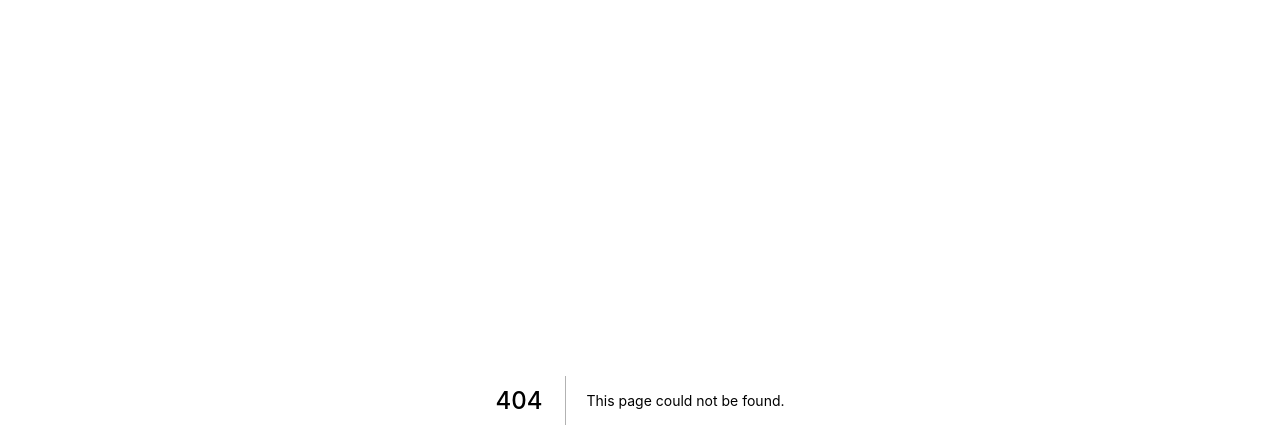
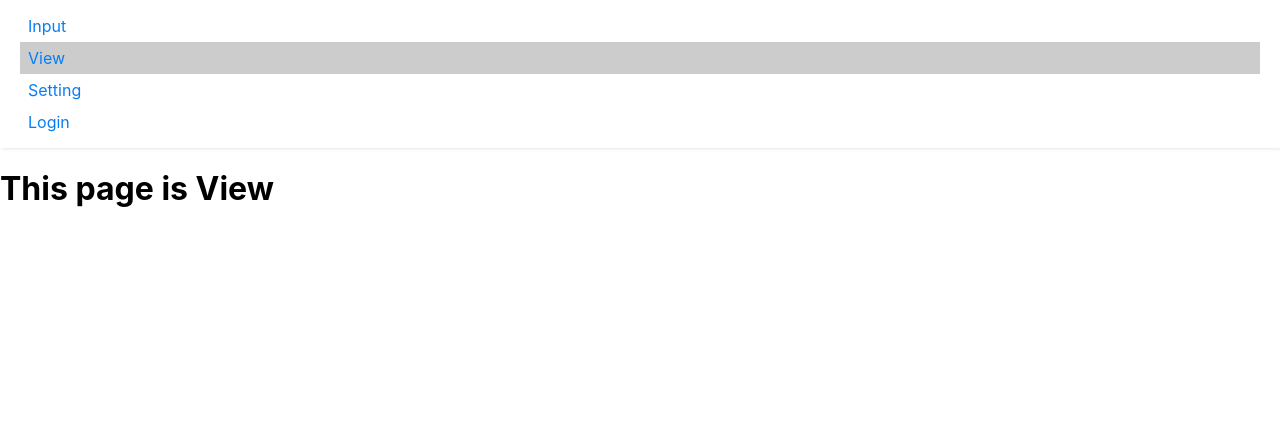
Before and after one commit to nouvelle/money-track, a Next.js app: page /view in a window 1280 px wide. Before the commit this address had no page. Shown: the top 448 px of the page. Built offline with nearby package versions, Linux system fonts and the light colour scheme.

Commit message:
added pages and nav bar

```diff
--- /dev/null
+++ b/components/header.js
@@ -0,0 +1,10 @@
+import Head from "next/head";
+
+const Header = () => (
+  <Head>
+    <title>Money Track</title>
+    <link rel="icon" href="/favicon.ico" />
+  </Head>
+);
+
+export default Header;
--- a/components/nav.js
+++ b/components/nav.js
@@ -1,27 +1,32 @@
-import React from 'react'
-import Link from 'next/link'
+import React from "react";
+import Link from "next/link";
 
 const links = [
-  { href: 'https://zeit.co/now', label: 'ZEIT' },
-  { href: 'https://github.com/zeit/next.js', label: 'GitHub' },
+  { href: "/", label: "Input" },
+  { href: "/view", label: "View" },
+  { href: "/setting", label: "Setting" },
+  { href: "/login", label: "Login" }
 ].map(link => {
-  link.key = `nav-link-${link.href}-${link.label}`
-  return link
-})
+  link.key = `nav-link-${link.href}-${link.label}`;
+  return link;
+});
 
-const Nav = () => (
+const Nav = props => {
+  console.log(props);
+  return (
     <nav>
       <ul>
-      <li>
-        <Link href="/">
-          <a>Home</a>
-        </Link>
+        {links.map(({ key, href, label }) =>
+          props.page === label ? (
+            <li key={key} className="selected">
+              <a href={href}>{label}</a>
             </li>
-      {links.map(({ key, href, label }) => (
+          ) : (
             <li key={key}>
               <a href={href}>{label}</a>
             </li>
-      ))}
+          )
+        )}
       </ul>
 
       <style jsx>{`
@@ -32,13 +37,16 @@ const Nav = () => (
       }
       nav {
         text-align: center;
+        box-shadow: 2px 1px 3px rgba(0,0,0,0.1);
+      }
       }
       ul {
         display: flex;
         justify-content: space-between;
       }
       nav > ul {
-        padding: 4px 16px;
+        padding: 10px 20px;
+        margin: 0;
       }
       li {
         display: flex;
@@ -47,10 +55,14 @@ const Nav = () => (
       a {
         color: #067df7;
         text-decoration: none;
-        font-size: 13px;
+        font-size: 16px;
+      }
+      .selected{
+        background: #ccc;
       }
     `}</style>
     </nav>
-)
+  );
+};
 
-export default Nav
+export default Nav;
--- /dev/null
+++ b/pages/view.js
@@ -0,0 +1,13 @@
+import React from "react";
+import Header from "../components/header";
+import Nav from "../components/nav";
+
+const Profile = () => (
+  <div>
+    <Header />
+    <Nav page={"View"} />
+    <h1>This page is View</h1>
+  </div>
+);
+
+export default Profile;
```
Also changed, not shown: pages/index.js (+7 -15 lines), pages/input.js (added, +11 -0 lines), pages/login.js (added, +13 -0 lines), pages/setting.js (added, +13 -0 lines), 2 other files (tests, documents, lock files or other folders). Lines whose indentation alone changed are shown as unchanged.
